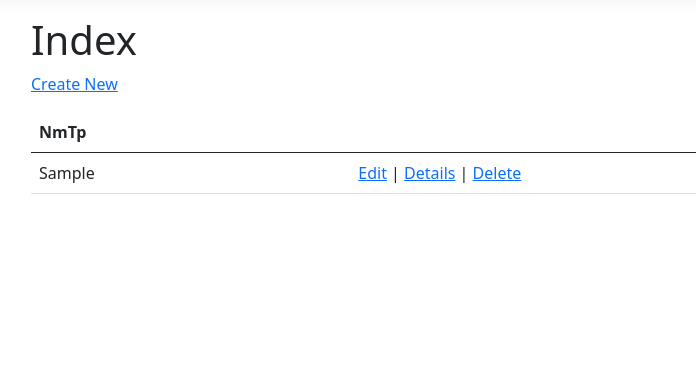
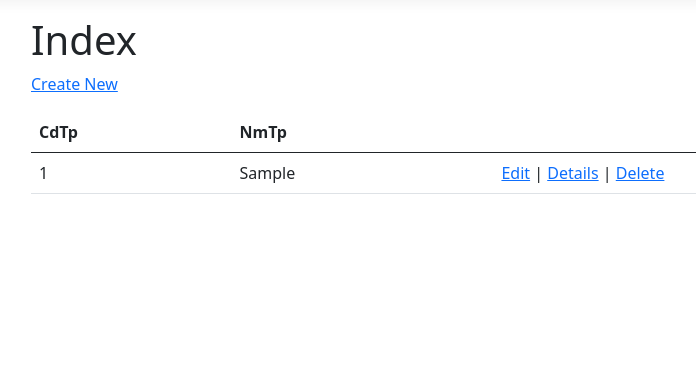
Before and after one commit to FVladislove/InformationSystemsDesign, an ASP.NET Core app: page /TypePrs in a window 1280 px wide. Shown: the part 57-439 px from the top of the page, without its empty margins (51-747 px from the left). Run offline with ASP.NET Core 8, Linux system fonts and the light colour scheme; tables that the repository leaves empty hold one stand-in row (values such as "Sample post"); style sheets or scripts are compiled from the project's sources.

Commit message:
minor updates of tabular presentation of data

```diff
--- a/InformationSystemsDesign/InformationSystemsDesign/Views/Specs/Index.cshtml
+++ b/InformationSystemsDesign/InformationSystemsDesign/Views/Specs/Index.cshtml
@@ -13,10 +13,10 @@
     <thead>
         <tr>
             <th>
-                @Html.DisplayNameFor(model => model.GLPR_CdSb)
+                @Html.DisplayNameFor(model => model.CdSb)
             </th>
             <th>
-                @Html.DisplayNameFor(model => model.GLPR_CdKp)
+                @Html.DisplayNameFor(model => model.CdKp)
             </th>
             <th>
                 @Html.DisplayNameFor(model => model.QtyKp)
--- a/InformationSystemsDesign/InformationSystemsDesign/Views/TypePrs/Index.cshtml
+++ b/InformationSystemsDesign/InformationSystemsDesign/Views/TypePrs/Index.cshtml
@@ -13,6 +13,9 @@
     <thead>
         <tr>
             <th>
+                @Html.DisplayNameFor(model => model.CdTp)
+            </th>
+            <th>
                 @Html.DisplayNameFor(model => model.NmTp)
             </th>
             <th></th>
@@ -21,6 +24,9 @@
     <tbody>
 @foreach (var item in Model) {
         <tr>
+            <td>
+                @Html.DisplayFor(modelItem => item.CdTp)
+            </td>
             <td>
                 @Html.DisplayFor(modelItem => item.NmTp)
             </td>
```
